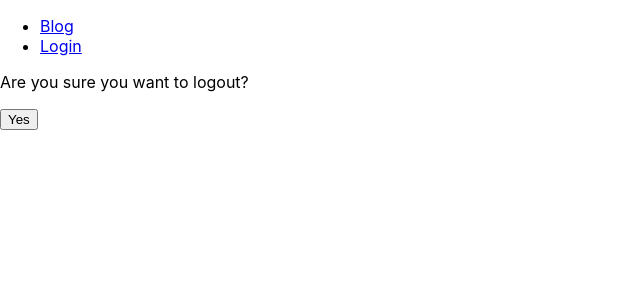
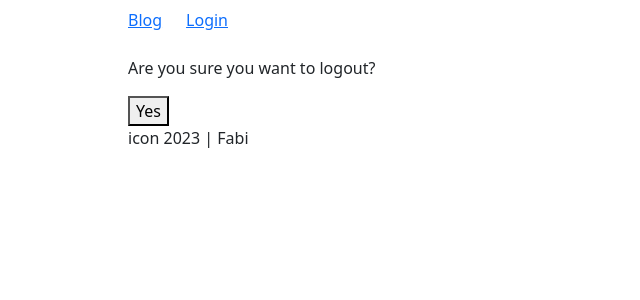
Before and after one commit to paposeco/blogfrontend, a React (Create React App) app: page /editor/logout in a window 1280 px wide. Shown: the top 300 px of the page, without its empty margins (0-640 px from the left). Built offline with nearby package versions, Linux system fonts and the light colour scheme.

Commit message:
started styling with bootstrap

```diff
--- a/package.json
+++ b/package.json
@@ -6,10 +6,12 @@
     "@testing-library/jest-dom": "^5.16.5",
     "@testing-library/react": "^13.4.0",
     "@testing-library/user-event": "^13.5.0",
+    "bootstrap": "^5.2.3",
     "react": "^18.2.0",
     "react-dom": "^18.2.0",
     "react-router-dom": "^6.10.0",
     "react-scripts": "^5.0.1",
+    "sass": "^1.62.1",
     "web-vitals": "^2.1.4"
   },
   "scripts": {
--- a/public/index.html
+++ b/public/index.html
@@ -24,7 +24,7 @@
       work correctly both with client-side routing and a non-root public URL.
       Learn how to configure a non-root public URL by running `npm run build`.
     -->
-    <title>React App</title>
+    <title>Blog</title>
   </head>
   <body>
     <noscript>You need to enable JavaScript to run this app.</noscript>
--- a/src/App.css
+++ /dev/null
@@ -1,38 +0,0 @@
-.App {
-  text-align: center;
-}
-
-.App-logo {
-  height: 40vmin;
-  pointer-events: none;
-}
-
-@media (prefers-reduced-motion: no-preference) {
-  .App-logo {
-    animation: App-logo-spin infinite 20s linear;
-  }
-}
-
-.App-header {
-  background-color: #282c34;
-  min-height: 100vh;
-  display: flex;
-  flex-direction: column;
-  align-items: center;
-  justify-content: center;
-  font-size: calc(10px + 2vmin);
-  color: white;
-}
-
-.App-link {
-  color: #61dafb;
-}
-
-@keyframes App-logo-spin {
-  from {
-    transform: rotate(0deg);
-  }
-  to {
-    transform: rotate(360deg);
-  }
-}
--- a/src/App.js
+++ b/src/App.js
@@ -1,4 +1,3 @@
-import "./App.css";
 import { useEffect, useState } from "react";
 import { Routes, Route } from "react-router-dom";
 import Blog from "./components/blog/blog.js";
@@ -10,6 +9,7 @@ import EditPost from "./components/editing/editpost";
 import EditorBlog from "./components/editing/index.js";
 import Navigation from "./components/common/header";
 import Logout from "./components/editing/logout";
+import Footer from "./components/common/footer";
 
 function App() {
   const [logged, setlogged] = useState(false);
@@ -31,7 +31,7 @@ function App() {
   }, [author]);
 
   return (
-    <div>
+    <div className="content">
       <Navigation author={author} logged={logged} />
       <Routes>
         <Route path="/" element={<Blog />} />
@@ -47,6 +47,7 @@ function App() {
           element={<Logout loggedout={loggedout} />}
         />
       </Routes>
+      <Footer />
     </div>
   );
 }
--- a/src/components/common/footer.js
+++ b/src/components/common/footer.js
@@ -0,0 +1,20 @@
+import React, { useState, useEffect } from "react";
+
+const Footer = function() {
+  const [year, setYear] = useState("");
+
+  useEffect(() => {
+    if (year === "") {
+      const date = new Date();
+      const currYear = date.getFullYear();
+      setYear(currYear);
+    }
+  }, [year]);
+  return (
+    <div>
+      <p> icon {year} | Fabi</p>
+    </div>
+  );
+};
+
+export default Footer;
--- a/src/components/common/header.js
+++ b/src/components/common/header.js
@@ -1,4 +1,4 @@
-import React, { useState, useEffect } from "react";
+import React from "react";
 import { Link, useNavigate } from "react-router-dom";
 
 const Header = function(props) {
@@ -10,33 +10,79 @@ const Header = function(props) {
 
   if (!props.logged) {
     return (
-      <div>
-        <ul>
-          <li>
+      <nav className="navbar navbar-expand-lg">
+        <ul className="row list-unstyled">
+          <li className="col">
             <Link to="/">Blog</Link>
           </li>
-          <li>
+          <li className="col">
             <Link to="/editor/login">Login</Link>
           </li>
         </ul>
-      </div>
+      </nav>
     );
   } else {
     return (
-      <div>
-        <ul>
-          <li>
-            <Link to="/">Blog</Link>
-          </li>
-          <li>
-            <Link to="/editor/posts">Editor</Link>
-          </li>
-          <li>Hi {props.author}</li>
-        </ul>
-        <button onClick={logout}>Logout</button>
+      <div className="container">
+        <nav className="navbar navbar-expand-lg">
+          <div className="container-fluid">
+            <div className="navbar-item">
+              <Link to="/" className="nav-link">
+                Blog
+              </Link>
+            </div>
+            <div className="container">
+              <div className="navbar-nav">
+                <p className="navbar-item">
+                  <Link to="/editor/posts" className="nav-link">
+                    Editor
+                  </Link>
+                </p>
+                <p className="navbar-item">Hi {props.author}</p>
+                <button className="navbar-item" onClick={logout}>
+                  Logout
+                </button>
+              </div>
+            </div>
+          </div>
+        </nav>
       </div>
     );
   }
+
+  // if (!props.logged) {
+  //   return (
+  //     <nav className="container">
+  //       <ul className="row list-unstyled">
+  //         <li className="col">
+  //           <Link to="/">Blog</Link>
+  //         </li>
+  //         <li className="col">
+  //           <Link to="/editor/login">Login</Link>
+  //         </li>
+  //       </ul>
+  //     </nav>
+  //   );
+  // } else {
+  //   return (
+  //     <nav className="container row justify-content-between">
+  //       <div className="col flex-grow-1">
+  //         <Link to="/">Blog</Link>
+  //       </div>
+  //       <div className="col">
+  //         <div className="container row">
+  //           <p className="col col-lg-2">
+  //             <Link to="/editor/posts">Editor</Link>
+  //           </p>
+  //           <p className="col col-lg-2">Hi {props.author}</p>
+  //           <button className="col col-lg-2" onClick={logout}>
+  //             Logout
+  //           </button>
+  //         </div>
+  //       </div>
+  //     </nav>
+  //   );
+  // }
 };
 
 export default Header;
--- a/src/index.js
+++ b/src/index.js
@@ -1,8 +1,12 @@
 import React from "react";
 import ReactDOM from "react-dom/client";
-import "./index.css";
+import "./scss/custom.scss";
 import App from "./App";
 import { BrowserRouter } from "react-router-dom";
+// Bootstrap CSS
+import "bootstrap/dist/css/bootstrap.min.css";
+// Bootstrap Bundle JS
+import "bootstrap/dist/js/bootstrap.bundle.min";
 
 const root = ReactDOM.createRoot(document.getElementById("root"));
 root.render(
--- /dev/null
+++ b/src/scss/custom.scss
@@ -0,0 +1,8 @@
+@import "../../node_modules/bootstrap/scss/bootstrap";
+
+@include media-breakpoint-up(lg){
+    .content{
+        width: 80%;
+        margin: auto;
+    }
+}
```
Also changed, not shown: 1 other file (tests, documents, lock files or other folders).
